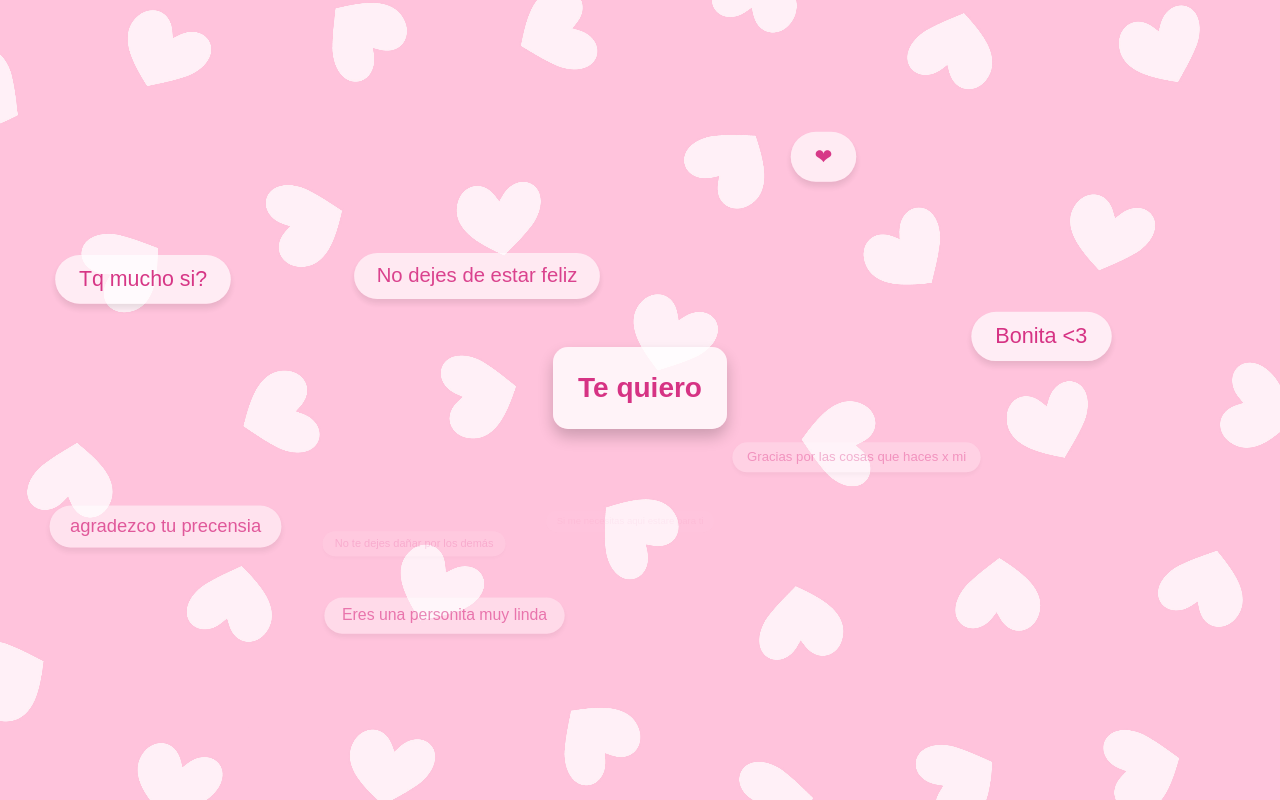
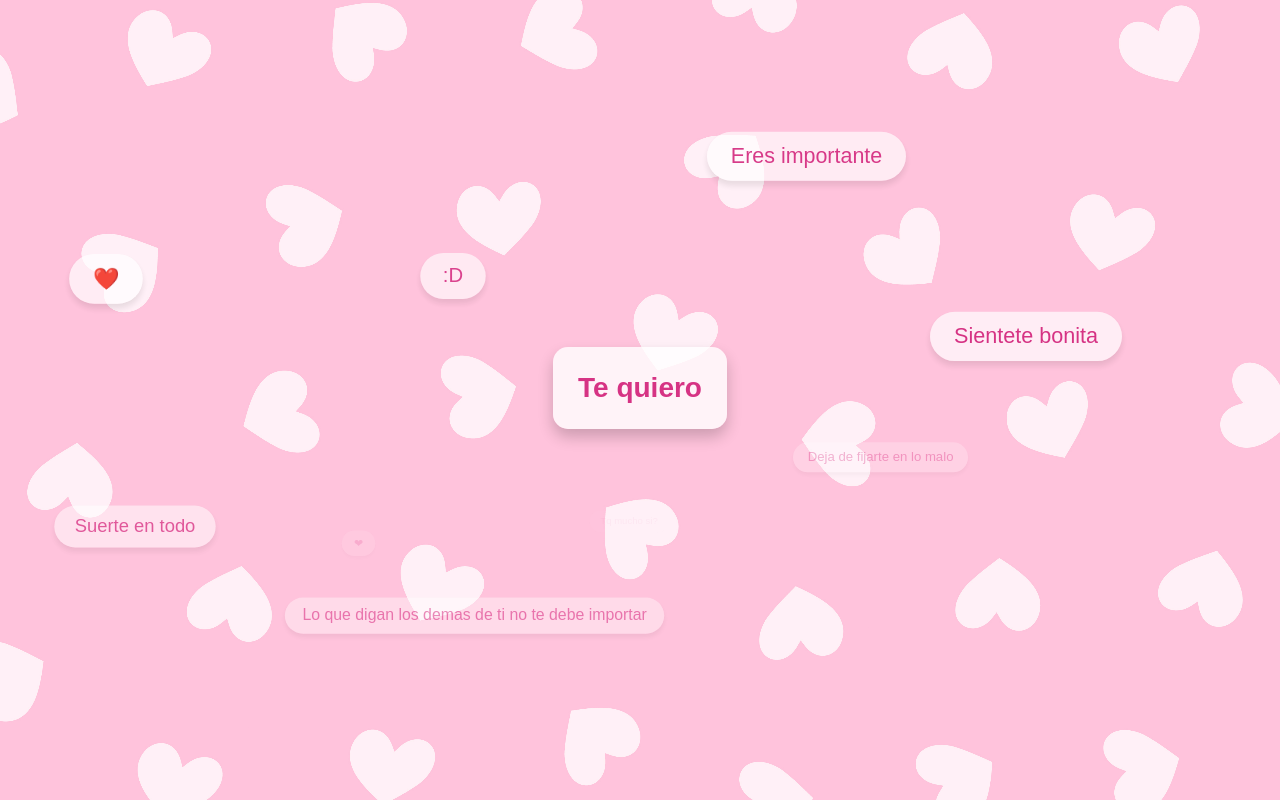
Before and after one commit to IIINothing/Web, a plain HTML site: page index.html in a window 1280 px wide. Drawn offline with Linux system fonts and the light colour scheme.

Commit message:
Add files via upload

```diff
--- a/index.html
+++ b/index.html
@@ -110,17 +110,14 @@
     <script>
         const messages = [
           "Un abrazito te hará sentir mejor",
-          "Gracias por estar en mi vida 🌟",
           "Eres una personita muy linda",
           "No dejes de ser la gran personita que eres",
-          "Si me necesitas aqui estare para ti",
           "No dejes de estar feliz",
           "Lo que digan los demas de ti no te debe importar",
           "Aprecio haberte conocido",
-          "Si estas mal intentare ayudarte con lo que pueda",
           "Tq mucho si?",
           "Lo que sientes ahora ya pasará",
-          "Bonita <3",
+          "Bonita",
           ":D",
           ":3",
           "Eres la mejor",
@@ -128,12 +125,29 @@
           "Cuidate muxo",
           "No te dejes dañar por los demás",
           "❤️",
-          "❤",
           "Gracias por las cosas que haces x mi",
           "😺",
-          "te quiero caleta sole",
-          "sientete bonita",
-          "agradezco tu precensia"
+          "Sientete bonita",
+          "Agradezco tu precensia",
+          "Un abrazito te hará sentir mejor",
+          "Gracias por estar en mi vida 🌟",
+          "Eres una personita muy linda",
+          "No dejes de ser la gran personita que eres",
+          "Aprecio haberte conocido",
+          "Si estas mal recuerda que los días malos pasan",
+          "❤",
+          "Amate eres una gran persona",
+          "No eres un fracaso",
+          "Eres importante",
+          "La vida es un regalo",
+          "Esa carita siempre se ve mejor con una sonrisa",
+          "Deja de fijarte en lo malo",
+          "No dejes de creer en ti",
+          "Esfuerzate muxo",
+          "Te mando muchos cariños Jena",
+          "Nunca olvides que eres preciosa",
+          "Te quiero Jena",
+          "Suerte en todo"
         ];
 
         function createTextBubble() {
```
